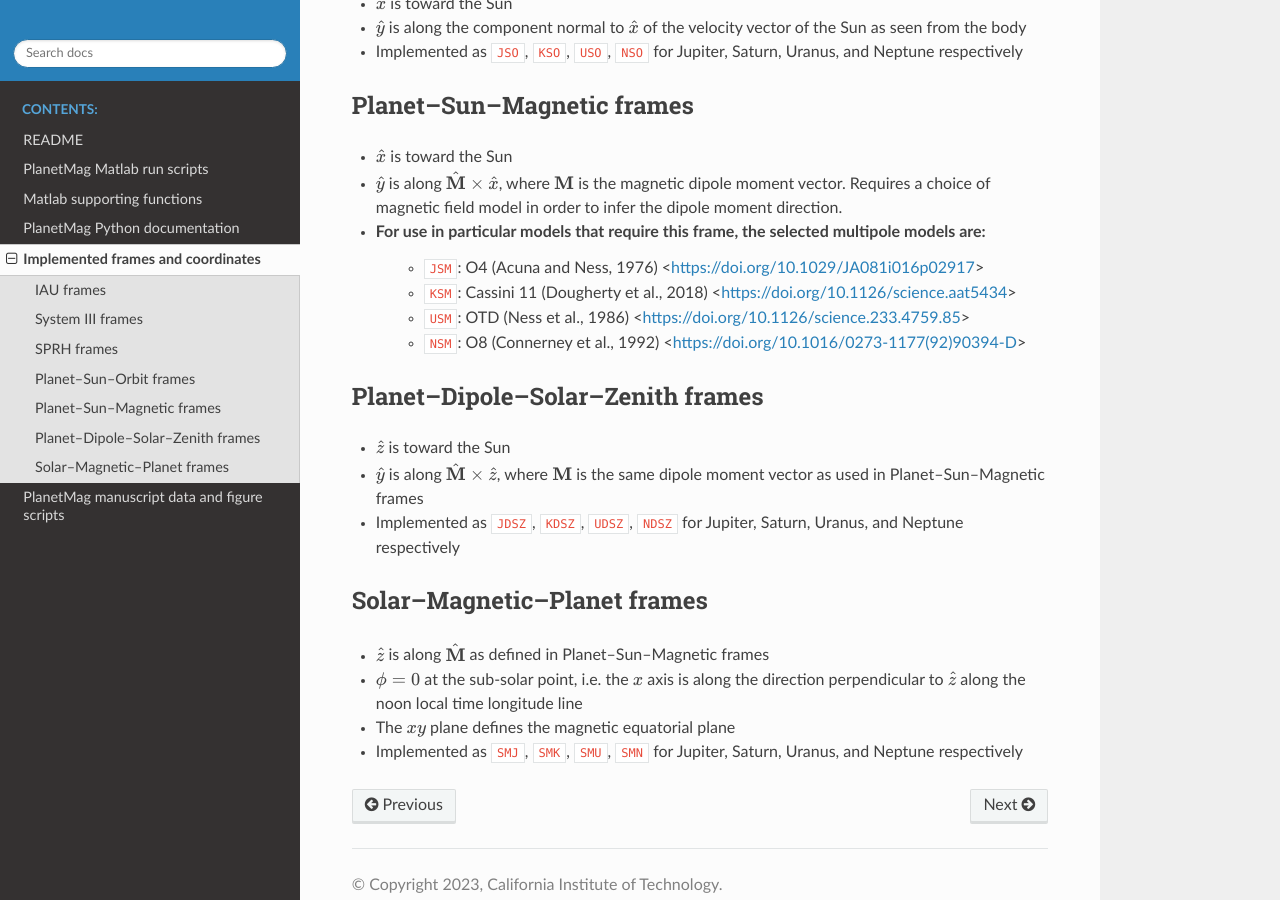
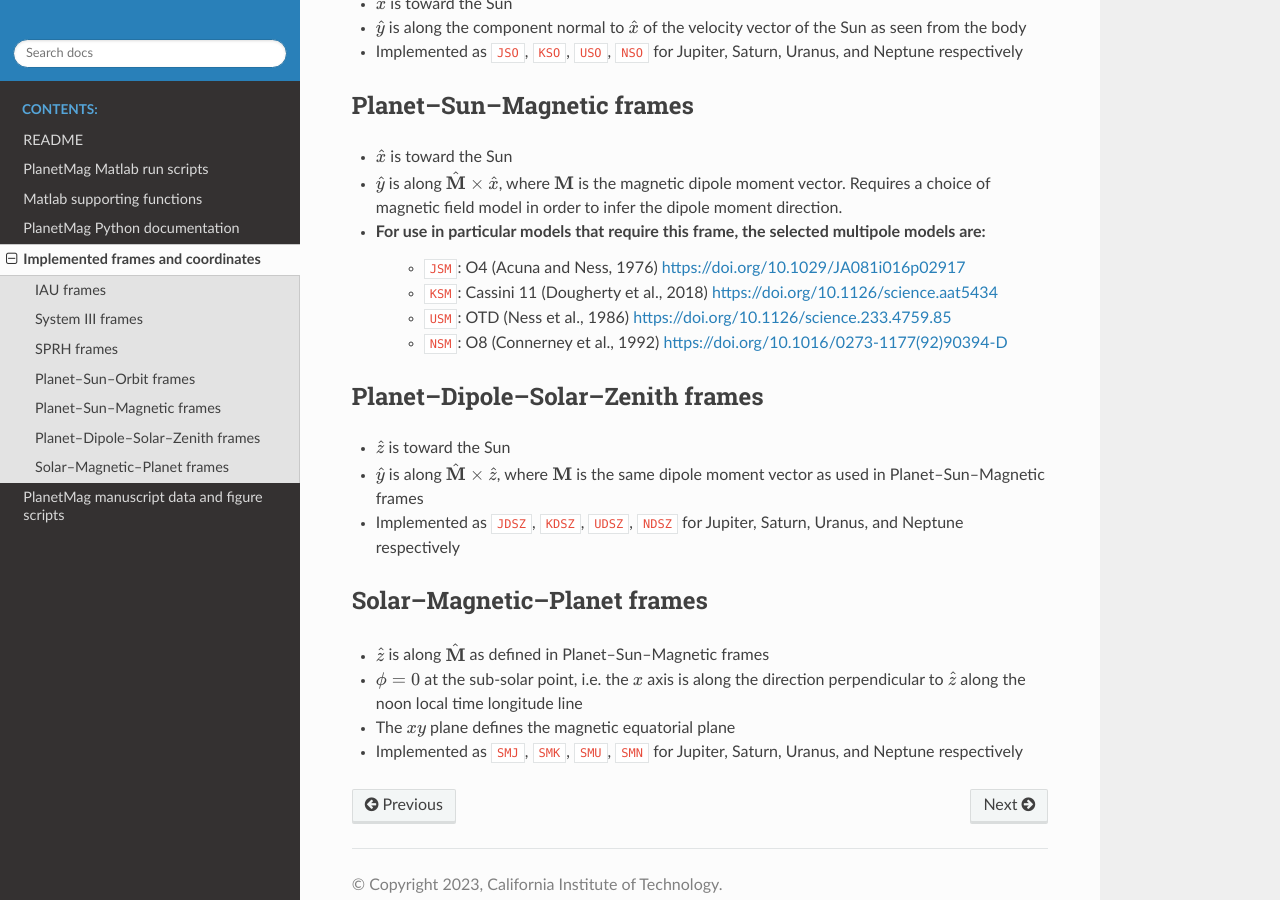
Before and after one commit to NASA-Planetary-Science/PlanetMag, a Sphinx documentation site: the page built from docs/coordinates.rst, in a window 1280 px wide and 900 px high, scrolled down 1212 px. Built offline with Sphinx 7.4.7 and the Read the Docs theme 2.0.0, drawn with Linux system fonts in a browser that asks for light colours; formulas are drawn with MathJax 3; pages that are not in the unit, such as notebooks, are missing from menus.

```diff
--- a/docs/coordinates.rst
+++ b/docs/coordinates.rst
@@ -42,10 +42,10 @@ Planet--Sun--Magnetic frames
 * :math:`\hat{x}` is toward the Sun
 * :math:`\hat{y}` is along :math:`\hat{\mathbf{M}}\times\hat{x}`, where :math:`\mathbf{M}` is the magnetic dipole moment vector. Requires a choice of magnetic field model in order to infer the dipole moment direction.
 * For use in particular models that require this frame, the selected multipole models are:
-    * ``JSM``: O4 (Acuna and Ness, 1976) <https://doi.org/10.1029/JA081i016p02917>
-    * ``KSM``: Cassini 11 (Dougherty et al., 2018) <https://doi.org/10.1126/science.aat5434>
-    * ``USM``: OTD (Ness et al., 1986) <https://doi.org/10.1126/science.233.4759.85>
-    * ``NSM``: O8 (Connerney et al., 1992) <https://doi.org/10.1016/0273-1177(92)90394-D>
+    * ``JSM``: O4 (Acuna and Ness, 1976) https://doi.org/10.1029/JA081i016p02917
+    * ``KSM``: Cassini 11 (Dougherty et al., 2018) https://doi.org/10.1126/science.aat5434
+    * ``USM``: OTD (Ness et al., 1986) https://doi.org/10.1126/science.233.4759.85
+    * ``NSM``: O8 (Connerney et al., 1992) https://doi.org/10.1016/0273-1177(92)90394-D
 
 Planet--Dipole--Solar--Zenith frames
 ++++++++++++++++++++++++++++++++++++
```
